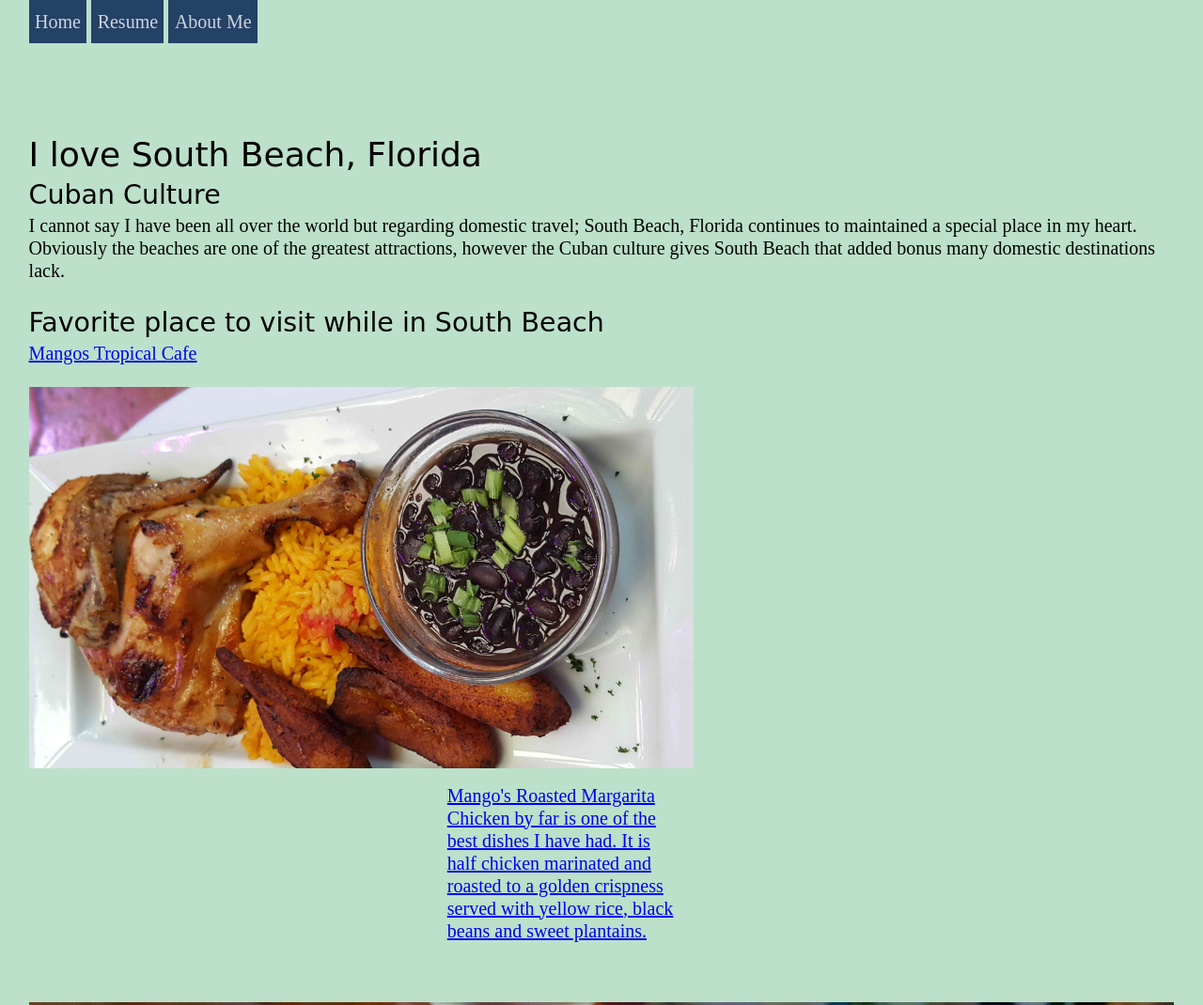
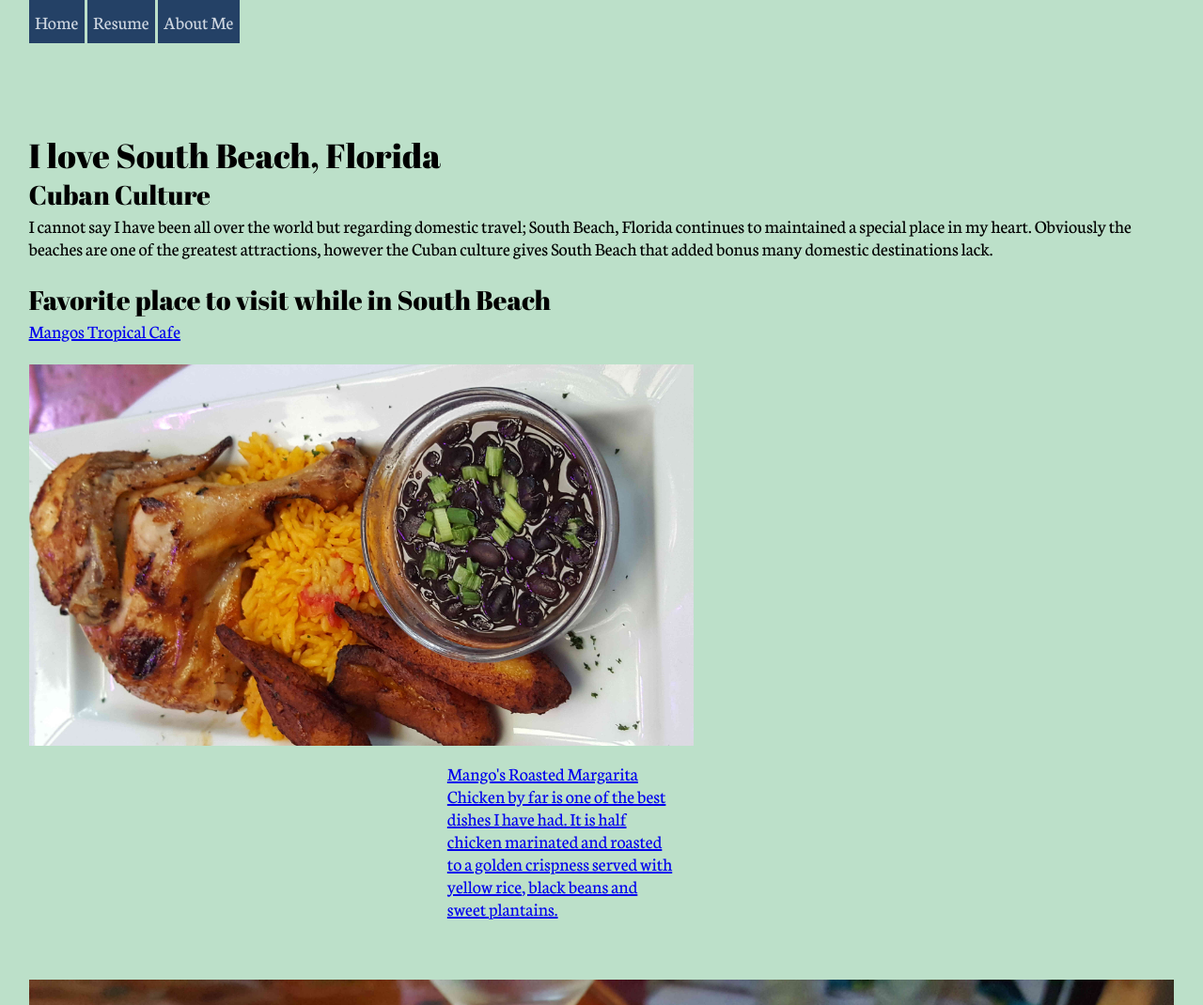
Before and after one commit to franquejr/project2, a plain HTML site: page travel-destination/index.html in a window 1280 px wide. Shown: the top 1070 px of the page at 94% size. Drawn offline with Linux system fonts and the light colour scheme.

Commit message:
made changes to selectors for easier page unity

```diff
--- a/travel-destination/index.html
+++ b/travel-destination/index.html
@@ -1,10 +1,12 @@
 <!DOCTYPE html>
-<html lang="en">
+<html id="html-sobe"lang="en">
   <head>
     <title>My Favorite Travel Destination</title>
     <meta charset="utf-8" />
     <meta name="viewport" content="width=device-width,initial-scale=1.0 ,shrink-to-size=no" />
     <link rel="stylesheet" type="text/css" media="screen" href="../css/style.css" />
+    <link href="https://fonts.googleapis.com/css?family=Abril+Fatface" rel="stylesheet">
+    <link href="https://fonts.googleapis.com/css?family=Neuton" rel="stylesheet">
   </head>
 <body id="travel">
   <div id="cuban-page">
```
